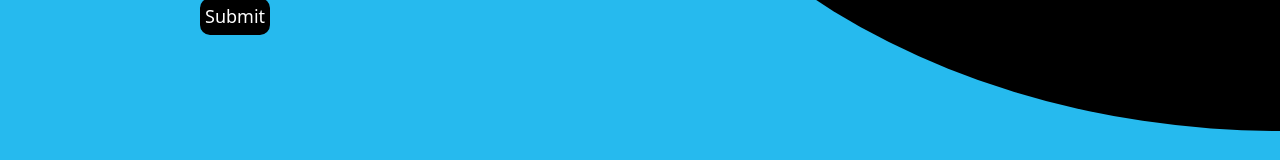
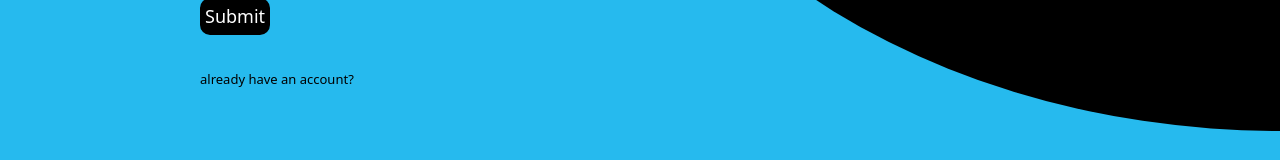
Before and after one commit to mmdfaheem/New-folder, a plain HTML site: page index.html in a window 1280 px wide. Shown: the part 397-557 px from the top of the page. Drawn offline with nearby package versions, Linux system fonts and the light colour scheme.

Commit message:
my-changes

```diff
--- a/index.css
+++ b/index.css
@@ -123,3 +123,12 @@ margin-top:1rem;
 
 
 }
+#link0{
+    text-decoration: none;
+    color:black;
+    margin-top:0.5rem;
+    font-size: small;
+}
+#link0:hover{
+    color:royalblue;
+}
--- a/index.html
+++ b/index.html
@@ -46,6 +46,8 @@
             </form>
 
                 <br>
+
+                <a href="index1.html" id="link0"> already have an account?</a>
 
             </div>
 
```
